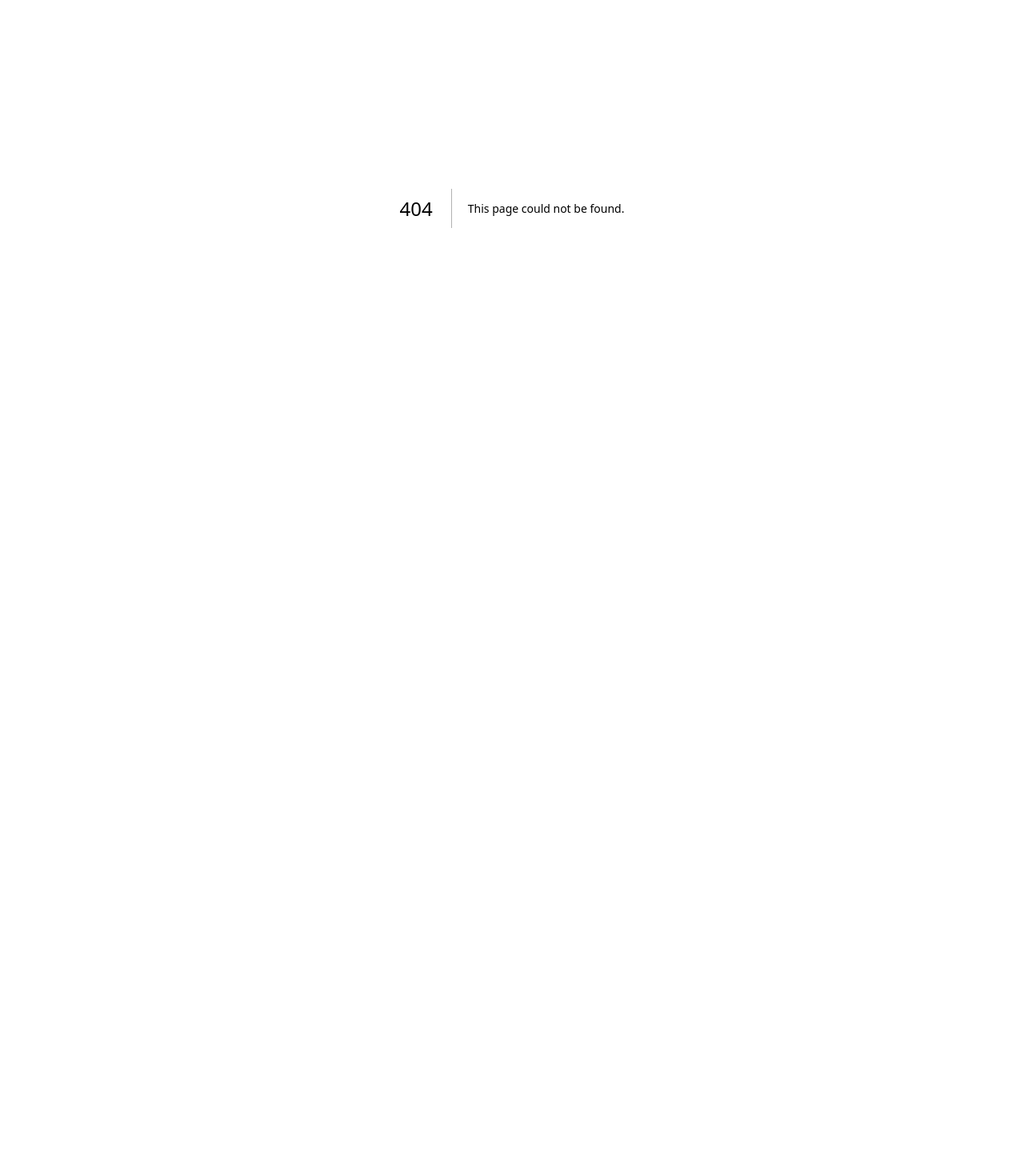
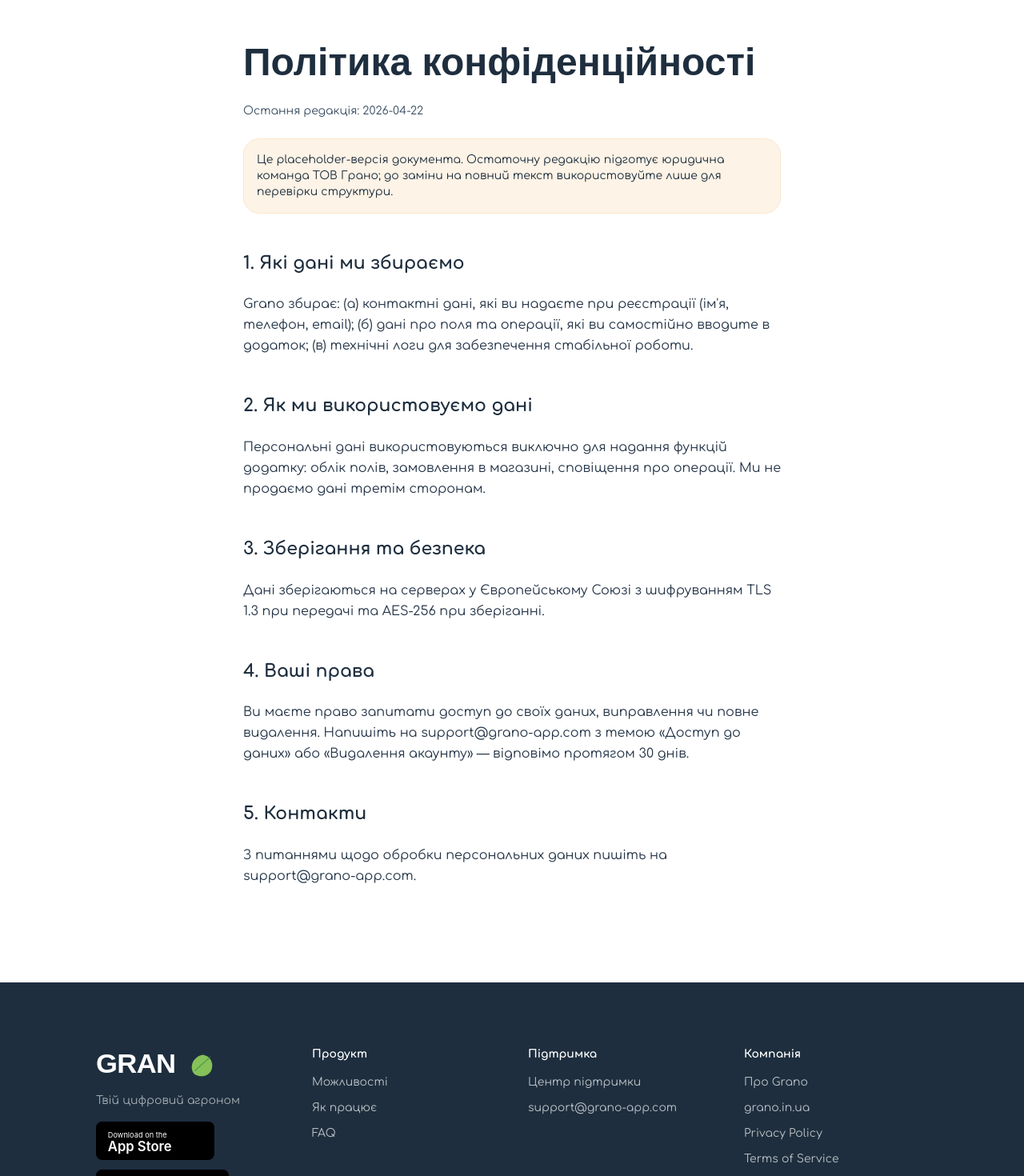
Before and after one commit to Grano-App/grano-landing, a Next.js app: page /privacy in a window 1280 px wide. Before the commit this address had no page. Shown: the part 140-1610 px from the top of the page at 80% size. Before the commit the page ends 800 px from the top, so only its background shows below. Built offline with nearby package versions, Linux system fonts and the light colour scheme; a web font is replaced by a local one.

Commit message:
feat(pages): add /privacy, /terms, /support with page-shell layout
Co-Authored-By: Claude Opus 4.7 (1M context) <noreply@anthropic.com>

```diff
--- /dev/null
+++ b/app/privacy/page.tsx
@@ -0,0 +1,60 @@
+import type { Metadata } from "next";
+import { PageShell } from "@/components/layouts/page-shell";
+
+export const metadata: Metadata = {
+  title: "Політика конфіденційності — Grano",
+  description:
+    "Політика конфіденційності застосунку Grano. Які дані збираються, як використовуються, як можна запитати видалення.",
+};
+
+export default function PrivacyPage() {
+  return (
+    <PageShell>
+      <article className="flex flex-col gap-6">
+        <h1 className="font-display text-h2 font-bold text-navy-900">
+          Політика конфіденційності
+        </h1>
+        <p className="text-sm text-navy-500">Остання редакція: 2026-04-22</p>
+
+        <p className="rounded-card border border-warning-bg bg-warning-bg/50 p-4 text-sm text-navy-900">
+          Це placeholder-версія документа. Остаточну редакцію підготує юридична
+          команда ТОВ Грано; до заміни на повний текст використовуйте лише для
+          перевірки структури.
+        </p>
+
+        <h2 className="mt-6 text-h4 font-bold text-navy-900">1. Які дані ми збираємо</h2>
+        <p className="text-base leading-relaxed text-navy-700">
+          Grano збирає: (а) контактні дані, які ви надаєте при реєстрації (ім'я,
+          телефон, email); (б) дані про поля та операції, які ви самостійно
+          вводите в додаток; (в) технічні логи для забезпечення стабільної роботи.
+        </p>
+
+        <h2 className="mt-6 text-h4 font-bold text-navy-900">2. Як ми використовуємо дані</h2>
+        <p className="text-base leading-relaxed text-navy-700">
+          Персональні дані використовуються виключно для надання функцій додатку:
+          облік полів, замовлення в магазині, сповіщення про операції. Ми не
+          продаємо дані третім сторонам.
+        </p>
+
+        <h2 className="mt-6 text-h4 font-bold text-navy-900">3. Зберігання та безпека</h2>
+        <p className="text-base leading-relaxed text-navy-700">
+          Дані зберігаються на серверах у Європейському Союзі з шифруванням
+          TLS 1.3 при передачі та AES-256 при зберіганні.
+        </p>
+
+        <h2 className="mt-6 text-h4 font-bold text-navy-900">4. Ваші права</h2>
+        <p className="text-base leading-relaxed text-navy-700">
+          Ви маєте право запитати доступ до своїх даних, виправлення чи повне
+          видалення. Напишіть на support@grano-app.com з темою «Доступ до даних»
+          або «Видалення акаунту» — відповімо протягом 30 днів.
+        </p>
+
+        <h2 className="mt-6 text-h4 font-bold text-navy-900">5. Контакти</h2>
+        <p className="text-base leading-relaxed text-navy-700">
+          З питаннями щодо обробки персональних даних пишіть на
+          support@grano-app.com.
+        </p>
+      </article>
+    </PageShell>
+  );
+}
--- /dev/null
+++ b/app/support/page.tsx
@@ -0,0 +1,64 @@
+import type { Metadata } from "next";
+import { PageShell } from "@/components/layouts/page-shell";
+import { AccordionItem } from "@/components/ui/accordion-item";
+import { Button } from "@/components/ui/button";
+import { faqItems } from "@/content/faq";
+import { site } from "@/content/site";
+
+export const metadata: Metadata = {
+  title: "Підтримка — Grano",
+  description:
+    "Центр підтримки Grano. Відповіді на часті запитання та способи зв'язку з командою.",
+};
+
+export default function SupportPage() {
+  return (
+    <PageShell>
+      <h1 className="font-display text-h2 font-bold text-navy-900">
+        Центр підтримки
+      </h1>
+      <p className="mt-4 text-lede text-navy-500">
+        Відповімо на ваші питання про Grano. Якщо не знайшли відповіді нижче —
+        напишіть нам.
+      </p>
+
+      <section id="contact" className="mt-10 rounded-card bg-cream-50 p-6">
+        <h2 className="text-h4 font-bold text-navy-900">Як зв'язатись</h2>
+        <dl className="mt-4 grid grid-cols-1 gap-4 sm:grid-cols-2">
+          <div>
+            <dt className="text-xs text-navy-500">Email</dt>
+            <dd>
+              <a className="text-navy-900 underline" href={`mailto:${site.email}`}>
+                {site.email}
+              </a>
+            </dd>
+          </div>
+          <div>
+            <dt className="text-xs text-navy-500">Телефон</dt>
+            <dd>
+              <a className="text-navy-900 underline" href={site.phoneHref}>
+                {site.phone}
+              </a>
+              <span className="ml-2 text-xs text-navy-500">({site.supportHours})</span>
+            </dd>
+          </div>
+        </dl>
+        <Button href={`mailto:${site.email}`} external className="mt-6">Написати нам</Button>
+      </section>
+
+      <section className="mt-12">
+        <h2 className="text-h3 font-bold text-navy-900">Часті запитання</h2>
+        <div className="mt-6">
+          {faqItems.map((item) => (
+            <AccordionItem
+              key={item.id}
+              id={item.id}
+              question={item.question}
+              answer={item.answer}
+            />
+          ))}
+        </div>
+      </section>
+    </PageShell>
+  );
+}
--- /dev/null
+++ b/app/terms/page.tsx
@@ -0,0 +1,63 @@
+import type { Metadata } from "next";
+import { PageShell } from "@/components/layouts/page-shell";
+
+export const metadata: Metadata = {
+  title: "Умови використання — Grano",
+  description:
+    "Умови використання застосунку Grano та послуг магазину агрохімії.",
+};
+
+export default function TermsPage() {
+  return (
+    <PageShell>
+      <article className="flex flex-col gap-6">
+        <h1 className="font-display text-h2 font-bold text-navy-900">
+          Умови використання
+        </h1>
+        <p className="text-sm text-navy-500">Остання редакція: 2026-04-22</p>
+
+        <p className="rounded-card border border-warning-bg bg-warning-bg/50 p-4 text-sm text-navy-900">
+          Це placeholder-версія документа. Остаточну редакцію підготує юридична
+          команда ТОВ Грано.
+        </p>
+
+        <h2 className="mt-6 text-h4 font-bold text-navy-900">1. Загальні положення</h2>
+        <p className="text-base leading-relaxed text-navy-700">
+          Використовуючи додаток Grano, ви погоджуєтесь з цими умовами. Якщо ви
+          не згодні з будь-яким пунктом — не використовуйте додаток.
+        </p>
+
+        <h2 className="mt-6 text-h4 font-bold text-navy-900">2. Реєстрація</h2>
+        <p className="text-base leading-relaxed text-navy-700">
+          Для використання додатку потрібна реєстрація з вказанням дійсних
+          контактних даних. Відповідальність за достовірність даних несе
+          користувач.
+        </p>
+
+        <h2 className="mt-6 text-h4 font-bold text-navy-900">3. Замовлення в магазині</h2>
+        <p className="text-base leading-relaxed text-navy-700">
+          Оформлене замовлення є офертою. Підтвердження від Grano — акцептом.
+          Доставка та оплата здійснюються згідно з обраним способом.
+        </p>
+
+        <h2 className="mt-6 text-h4 font-bold text-navy-900">4. Відповідальність</h2>
+        <p className="text-base leading-relaxed text-navy-700">
+          Grano надається «як є». Ми не несемо відповідальності за рішення,
+          прийняті на основі рекомендацій AI-діагностики — остаточне рішення
+          приймає агроном.
+        </p>
+
+        <h2 className="mt-6 text-h4 font-bold text-navy-900">5. Зміни умов</h2>
+        <p className="text-base leading-relaxed text-navy-700">
+          ТОВ Грано має право оновлювати ці умови. Про суттєві зміни
+          повідомляємо email-розсилкою та нотифікацією в додатку.
+        </p>
+
+        <h2 className="mt-6 text-h4 font-bold text-navy-900">6. Контакти</h2>
+        <p className="text-base leading-relaxed text-navy-700">
+          Питання щодо умов — на support@grano-app.com.
+        </p>
+      </article>
+    </PageShell>
+  );
+}
--- /dev/null
+++ b/components/layouts/page-shell.tsx
@@ -0,0 +1,14 @@
+import { Header } from "@/components/sections/header";
+import { Footer } from "@/components/sections/footer";
+
+export function PageShell({ children }: { children: React.ReactNode }) {
+  return (
+    <>
+      <Header />
+      <main className="mx-auto max-w-[720px] px-6 py-20 md:py-[120px]">
+        {children}
+      </main>
+      <Footer />
+    </>
+  );
+}
```
Also changed, not shown: .claude/settings.json.
